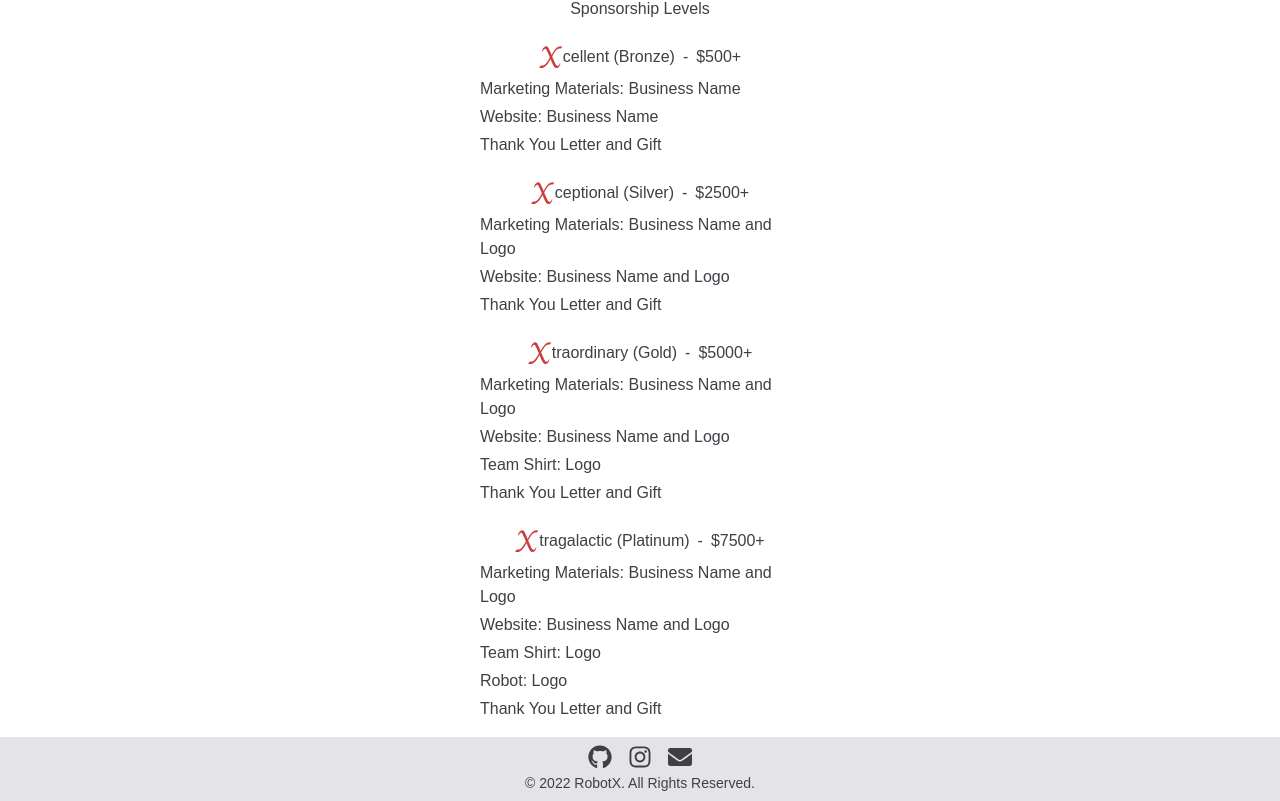
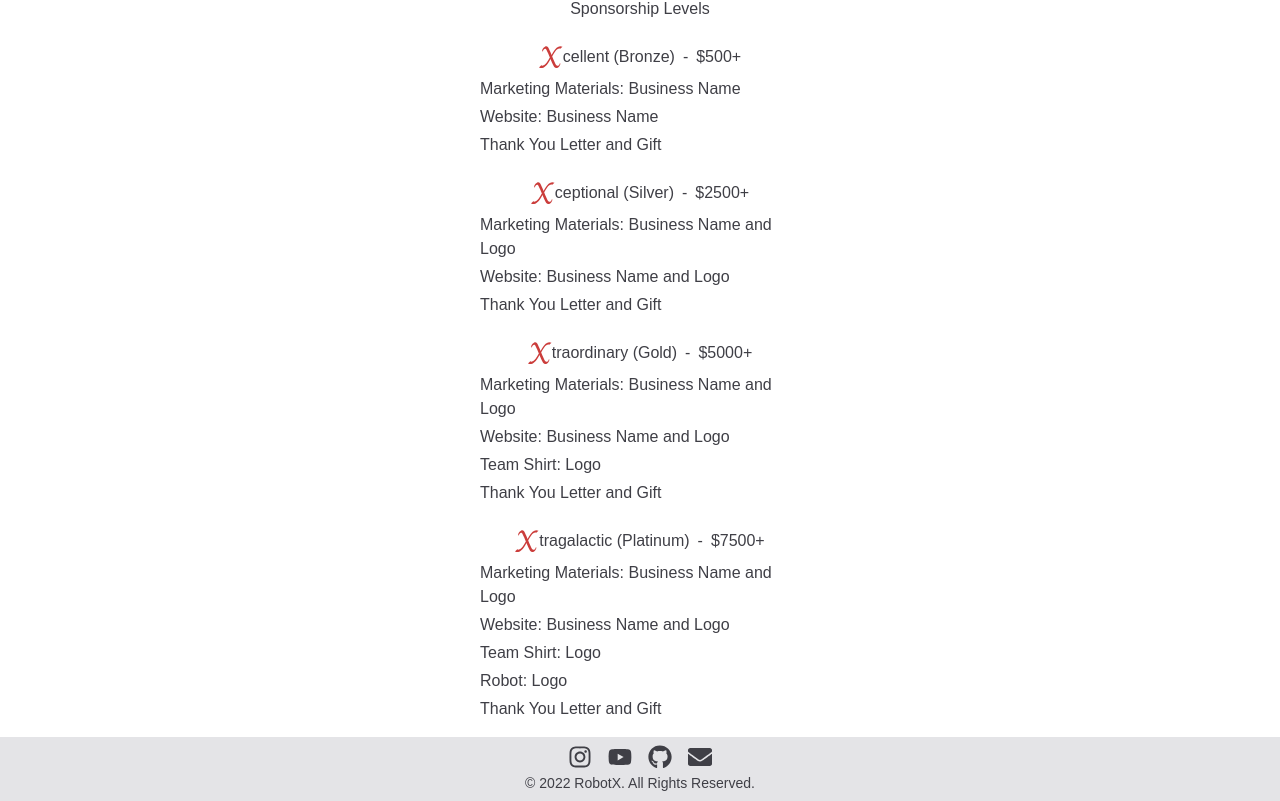
Before and after one commit to team6962/robotx-website, a Next.js app: page /sponsors in a window 1280 px wide. Shown: the part 881-1682 px from the top of the page. Built offline with nearby package versions, Linux system fonts and the light colour scheme; a web font is replaced by a local one.

Commit message:
Add youtube button

```diff
--- a/components/footer.tsx
+++ b/components/footer.tsx
@@ -1,6 +1,7 @@
 import {
 	FaGithub as Github,
 	FaInstagram as Instagram,
+	FaYoutube as Youtube,
 	FaEnvelope as Envelope
 } from 'react-icons/fa';
 
@@ -8,13 +9,17 @@ const Footer = () => (
 	<footer className="w-screen mx-auto flex justify-center background-accent">
 		<div className="max-w-xxs md:max-w-md lg:max-w-lg xl:max-w-xl flex-grow flex flex-col justify-between items-center green py-2 gap-1">
 			<div className="flex gap-4">
+				<a href="https://instagram.com/frcteam6962" target="_blank" rel="noreferrer">
+					<Instagram size={24} className="text hover:text-accent hover:cursor-pointer" />
+					<span className="hidden">Instagram</span>
+				</a>
+				<a href="https://www.youtube.com/@frcteam6962" target="_blank" rel="noreferrer">
+					<Youtube size={24} className="text hover:text-accent hover:cursor-pointer" />
+					<span className="hidden">Youtube</span>
+				</a>
 				<a href="https://github.com/Team6962RobotiX" target="_blank" rel="noreferrer">
 					<Github size={24} className="text hover:text-accent hover:cursor-pointer" />
 					<span className="hidden">Github</span>
-				</a>
-				<a href="https://instagram.com/frcteam6962" target="_blank" rel="noreferrer">
-					<Instagram size={24} className="text hover:text-accent hover:cursor-pointer" />
-					<span className="hidden">Instagram</span>
 				</a>
 				<a href="mailto:contact@team6962.com" target="_blank" rel="noreferrer">
 					<Envelope size={24} className="text hover:text-accent hover:cursor-pointer" />
```
